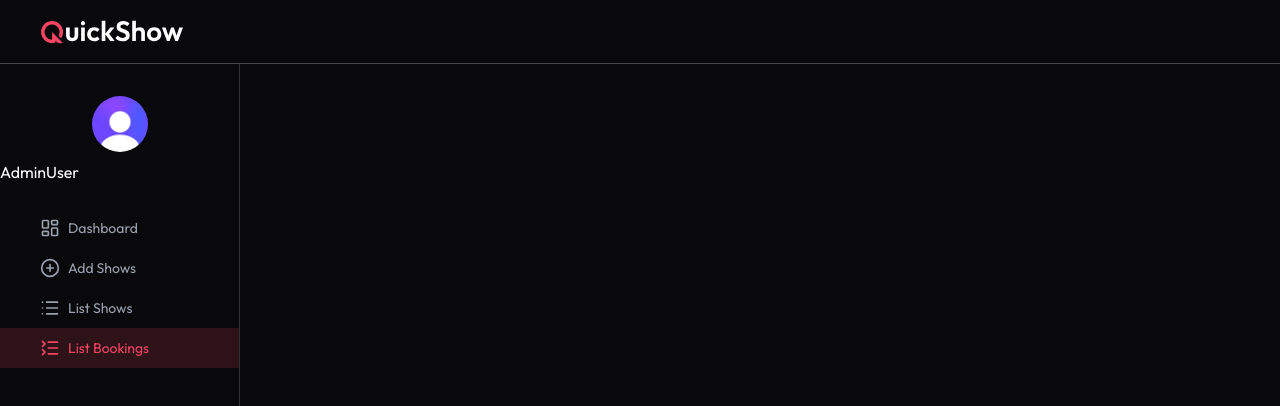
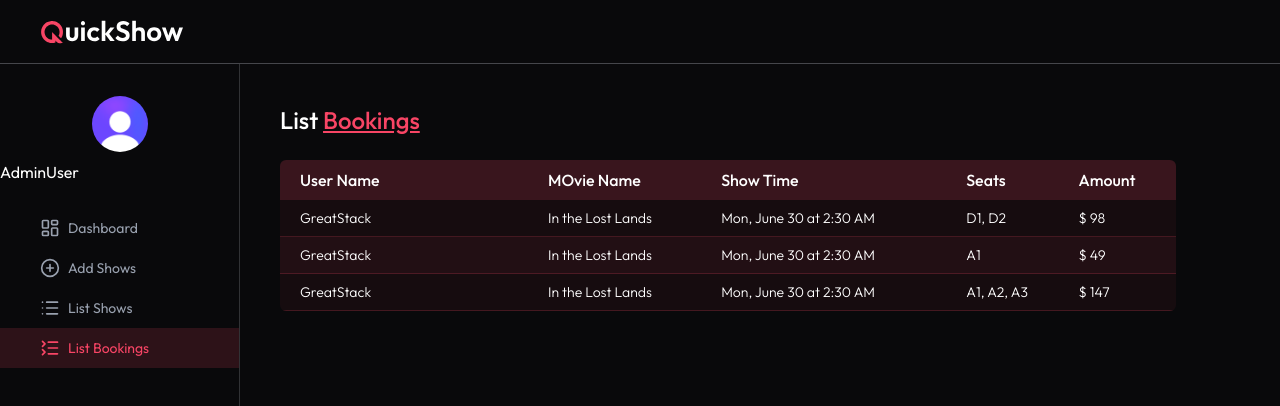
Before and after one commit to LohithGowda12/netflix-clone, a React (Vite) app in the folder client/: page /admin/list-Bookings in a window 1280 px wide. Shown: the top 406 px of the page. Built offline with nearby package versions, Linux system fonts and the light colour scheme.

Commit message:
created ListShows and ListBooking page 3 56

```diff
--- a/client/src/pages/admin/ListBookins.jsx
+++ b/client/src/pages/admin/ListBookins.jsx
@@ -1,11 +1,54 @@
-import React from 'react'
+import React, { useEffect, useState } from 'react'
+import { dummyBookingData } from '../../assets/assets';
+import Loading from '../../components/Loading';
+import Title from '../../components/admin/Title';
+import { dateFormate } from '../../lib/dateFormat';
 
 const ListBookings = () => {
-    return(
-        <div>
+    const currency = import.meta.env.VITE_CURRENCY
 
-        </div>
-    )
+    const [bookings, setBookings] = useState([]);
+    const [isLoading, setIsLoading] = useState(true);
+
+    const getAllBookings = async () => {
+        setBookings(dummyBookingData)
+        setIsLoading(false);
+    };
+
+    useEffect(() => {
+        getAllBookings();
+    }, []);
+
+    return !isLoading ?(
+        <>
+            <Title text1="List" text2="Bookings"/>
+            <div className='max-w-4xl mt-6 overflow-x-auto'>
+                <table className='w-full border-collapse rounded-md overflow-hidden text-nowrap'>
+                    <thead>
+                        <tr className='bg-primary/20 text-left text-white'>
+                            <th className='p-2 font-medium pl-5'>User Name</th>
+                            <th className='p-2 font-medium'>MOvie Name</th>
+                            <th className='p-2 font-medium'>Show Time</th>
+                            <th className='p-2 font-medium'>Seats</th>
+                            <th className='p-2 font-medium'>Amount</th>
+                        </tr>
+                    </thead>
+                    <tbody className='text-sm font-light'>
+                        {bookings.map((item, index) => (
+                            <tr key={index} className='border-b border-primary/20 bg-primary/5 even:bg-primary/10'>
+                                <td className='p-2 min-w-45 pl-5'>{item.user.name}</td>
+                                <td className='p-2'>{item.show.movie.title}</td>
+                                <td className='p-2'>{dateFormate(item.show.showDateTime)}</td>
+                                <td className='p-2'>{Object.keys(item.bookedSeats).map(seat => item.bookedSeats[seat]).join(", ")}</td>
+                                <td className='p-2'>{currency} {item.amount}</td>
+                            </tr>
+                        ))}
+                    </tbody>
+                </table>
+
+            </div>
+        </>
+    ): <Loading />
 }
 
 export default ListBookings
--- a/client/src/pages/admin/ListShows.jsx
+++ b/client/src/pages/admin/ListShows.jsx
@@ -1,11 +1,67 @@
-import React from 'react'
+import React, { useEffect, useState } from 'react'
+import { dummyShowsData } from '../../assets/assets';
+import Loading from '../../components/Loading';
+import Title from '../../components/admin/Title';
+import { dateFormate } from '../../lib/dateFormat';
 
 const ListShows = () => {
-    return(
+
+    const currency = import.meta.env.VITE_CURRENCY
+
+    const [shows, setShows] = useState([]);
+    const [loading, setLoading] = useState(true);
+
+    const getAllShows = async () => {
+        try {
+            setShows([{
+                movie: dummyShowsData[0],
+                showDateTime: "2025-06-30T02:30:00.000z",
+                showPrice: 59,
+                occupiedSeats: {
+                    A1: "user_1",
+                    B2: "user_2",
+                    C1: "user_3",
+                }
+            }]);
+            setLoading(false);
+            } catch (error) {
+                console.error(error);
+            }
+        }
+
+        useEffect(() => {
+            getAllShows();
+        }, []);
+
+    return !loading ?(
         <div>
+            <Title text1="List" text2="Shows"/>
+            <div className='max-w-4xl mt-6 overflow-x-auto'>
+                <table className='w-full border-collapse rounded-md overflow-hidden text-nowrap'>
+                    <thead>
+                        <tr className='bg-primary/20 text-left text-white'>
+                            <th className='p-2 font-medium pl-5'>Movie Name</th>
+                            <th className='p-2 font-medium'>Show Time</th>
+                            <th className='p-2 font-medium'>Total Bookings</th>
+                            <th className='p-2 font-medium'>Earnings</th>
 
+                        </tr>
+                    </thead>
+                    <tbody className='text-sm font-light'>
+                        {shows.map((show, index) => (
+                            <tr key={index} className='border-b border-primary/10 bg-primary/5 even:bg-primary/10'>
+                                <td className='p-2 min-w-45 pl-5'>{show.movie.title}</td>
+                                <td className='p-2'>{dateFormate(show.showDateTime)}</td>
+                                <td className='p-2'>{Object.keys(show.occupiedSeats).length}</td>
+                                <td className='p-2'>{currency}{Object.keys(show.occupiedSeats).length * show.showPrice}</td>
+                            </tr>
+                        ))}
+                    </tbody>
+                </table>
+
+            </div>
         </div>
-    )
+    ): <Loading />
 }
 
 export default ListShows
```
